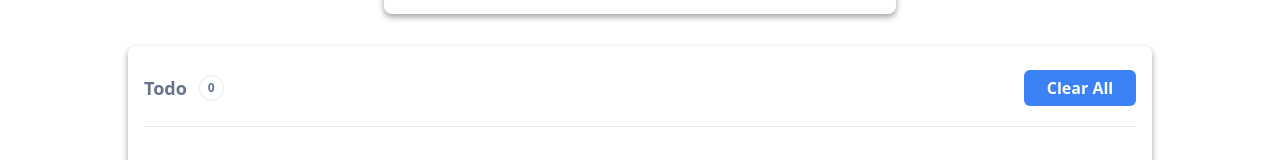
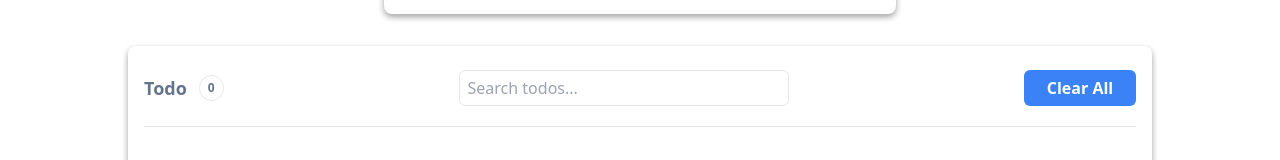
Before and after one commit to Itodo-S/todos, a React (Vite) app: page / in a window 1280 px wide. Shown: the part 200-360 px from the top of the page. Built offline with nearby package versions, Linux system fonts and the light colour scheme.

Commit message:
[Search Functionality] Added a feature to search todo list items using a search bar

```diff
--- a/src/components/content/ContentCard.tsx
+++ b/src/components/content/ContentCard.tsx
@@ -1,4 +1,4 @@
-import React from "react";
+import React, { useState } from "react";
 import TodoCard from "./TodoCard";
 
 interface Todo {
@@ -12,14 +12,34 @@ interface ContentCardProps {
 }
 
 const ContentCard: React.FC<ContentCardProps> = ({ todos, clearAllTodos }) => {
+  const [searchTerm, setSearchTerm] = useState("");
+
+  const filteredTodos = todos.filter((todo) =>
+    todo.todo.toLowerCase().includes(searchTerm.toLowerCase())
+  );
+
+  const handleSearchChange = (e: React.ChangeEvent<HTMLInputElement>) => {
+    setSearchTerm(e.target.value);
+  };
+
   return (
     <div className="content-card">
       <div className="content-card__header">
         <div className="content-card__header-left">
           <p className="">Todo</p>
           <div className="rounded-full px-2 py-1 border dark:border-slate-500 ml-3">
-            <p className="text-xs">{todos.length}</p>
+            <p className="text-xs">{filteredTodos.length}</p>
           </div>
+        </div>
+
+        <div className="content-card__search">
+          <input
+            type="text"
+            className=""
+            placeholder="Search todos..."
+            value={searchTerm}
+            onChange={handleSearchChange}
+          />
         </div>
 
         <button onClick={clearAllTodos} className="content-card__clear-button">
@@ -30,7 +50,7 @@ const ContentCard: React.FC<ContentCardProps> = ({ todos, clearAllTodos }) => {
       <hr className="dark:border-slate-500 mt-5" />
 
       <div className="grid grid-cols-1 md:grid-cols-3 gap-3 mt-5">
-        {todos.map((todo, index) => (
+        {filteredTodos.map((todo, index) => (
           <TodoCard key={index} date={todo.date} todo={todo.todo} />
         ))}
       </div>
--- a/src/styles/components/content-card/_content-card.scss
+++ b/src/styles/components/content-card/_content-card.scss
@@ -10,6 +10,14 @@
     @apply flex items-center text-slate-500 dark:text-slate-300 text-lg font-semibold;
   }
 
+  &__search {
+    @apply w-2/6;
+
+    input {
+      @apply border outline-none rounded-md h-9 px-2 w-full bg-transparent dark:border-slate-500 dark:text-white;
+    }
+  }
+
   &__clear-button {
     @apply bg-blue-500 text-white font-semibold w-28 h-9 px-3 rounded-md hover:bg-blue-400 transition-all duration-500;
   }
```
